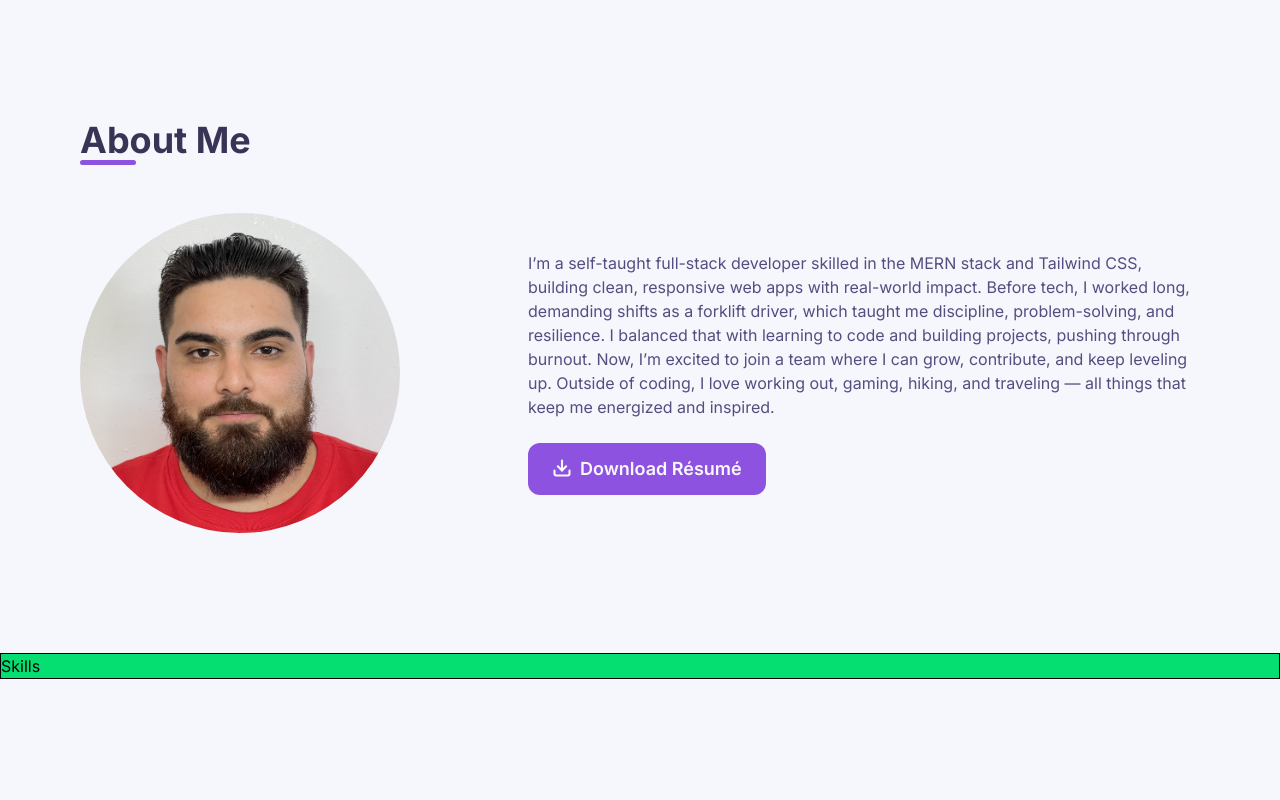
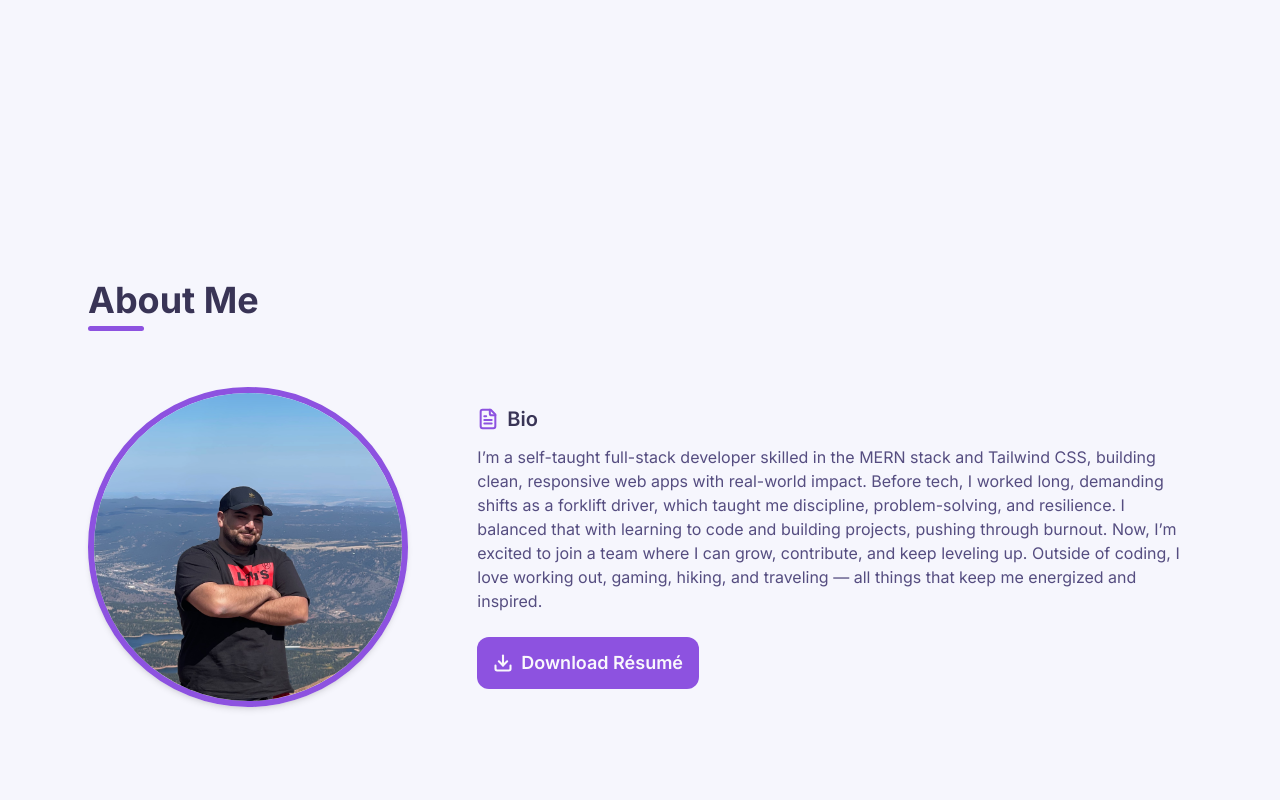
Before and after one commit to hectorlil48/my-portfolio, a React (Vite) app: page / in a window 1280 px wide. Shown: the part 680-1480 px from the top of the page. Built offline with nearby package versions, Linux system fonts and the light colour scheme.

Commit message:
Replaced profile picture, added a border to the profile picture.

```diff
--- a/src/App.jsx
+++ b/src/App.jsx
@@ -8,7 +8,7 @@ import Contact from "./components/sections/Contact";
 
 const App = () => {
   return (
-    <div className="bg-background dark:bg-background font-inter min-h-screen transition-colors duration-300">
+    <div className="font-inter bg-background dark:bg-background font-inter min-h-screen transition-colors duration-300">
       <Navbar />
       <main className="pt-[90px] lg:pt-0">
         <Hero />
--- a/src/components/sections/About.jsx
+++ b/src/components/sections/About.jsx
@@ -1,11 +1,13 @@
-import { Download } from "lucide-react";
+import { Download, FileText } from "lucide-react";
 
 const About = () => {
   return (
-    <section id="about" className="mx-auto max-w-6xl px-4">
-      <header className="mb-12">
+    <section id="about" className="mx-auto max-w-6xl px-6 py-40">
+      <header className="mb-12 lg:mb-14">
         <div>
-          <h2 className="text-heading text-4xl font-bold">About Me</h2>
+          <h2 className="text-heading mb-[6px] text-4xl font-bold transition-colors duration-300">
+            About Me
+          </h2>
           <div className="bg-primary h-[5px] w-14 rounded"></div>
         </div>
       </header>
@@ -14,15 +16,22 @@ const About = () => {
         {/* Image */}
         <div className="flex-1">
           <img
-            src="public/IMG_2725-min.jpeg"
+            src="public/profilePic.jpeg"
             alt="profile picture"
-            className="h-48 w-48 rounded-full object-cover sm:h-64 sm:w-64 lg:h-80 lg:w-80"
+            className="border-primary h-64 w-64 rounded-full border-[6px] object-cover shadow-md transition-all duration-300 sm:h-80 sm:w-80"
           />
         </div>
 
         {/* Text */}
-        <div className="max-w-2xl flex-2 space-y-6">
-          <p className="text-foreground">
+        <div className="max-w-3xl flex-2">
+          <div className="mb-3 flex items-center gap-2">
+            <FileText className="text-primary h-[22px] w-[22px] stroke-[2.2]" />
+
+            <h3 className="text-heading text-xl font-semibold transition-colors duration-300">
+              Bio
+            </h3>
+          </div>
+          <p className="text-foreground mb-6">
             I’m a self-taught full-stack developer skilled in the MERN stack and
             Tailwind CSS, building clean, responsive web apps with real-world
             impact. Before tech, I worked long, demanding shifts as a forklift
@@ -34,12 +43,15 @@ const About = () => {
             energized and inspired.
           </p>
 
+          <div className="flex items-center justify-center transition-all duration-300 lg:justify-start">
             <a
               href=""
-            className="bg-primary text-main-btn inline-block rounded-xl px-6 py-4 text-lg font-semibold transition-transform duration-300 ease-in-out hover:scale-105 hover:shadow-md"
+              download
+              aria-label="Download resume"
+              className="bg-primary text-main-btn inline-block rounded-xl p-4 text-lg font-semibold transition-all duration-300 ease-in-out hover:scale-105 hover:shadow-md"
             >
-            <div className="flex items-center justify-center gap-2">
-              <Download className="h-5 w-5 -translate-y-[1px] stroke-[2.5] align-middle" />
+              <div className="flex items-center gap-2">
+                <Download className="h-5 w-5 stroke-[2.5]" />
                 <span className="leading-none">
                   Download R&eacute;sum&eacute;
                 </span>
@@ -47,6 +59,7 @@ const About = () => {
             </a>
           </div>
         </div>
+      </div>
     </section>
   );
 };
--- a/src/components/sections/Hero/Hero.jsx
+++ b/src/components/sections/Hero/Hero.jsx
@@ -5,7 +5,7 @@ const Hero = () => {
   return (
     <section
       id="home"
-      className="font-inter mx-auto flex min-h-screen max-w-6xl flex-col items-center gap-12 px-4 py-24 lg:flex-row lg:gap-10 lg:px-8"
+      className="font-inter mx-auto flex min-h-screen max-w-6xl flex-col items-center gap-12 px-6 py-20 lg:flex-row lg:gap-10 lg:px-8"
     >
       <Intro />
       <CodeCard />
--- a/src/index.css
+++ b/src/index.css
@@ -34,5 +34,5 @@
   --color-code-bg: hsl(222, 44%, 8%);
   --color-main-btn: hsl(222, 46%, 11%);
   --color-outline: hsl(217, 33%, 18%);
-  --color-foreground: hsl(210, 16%, 35%);
+  --color-foreground: hsl(215, 20%, 65%);
 }
```
Also changed, not shown: public/IMG_2725-min.jpeg (deleted), public/profilePic.jpeg (added). Lines whose indentation alone changed are shown as unchanged.
